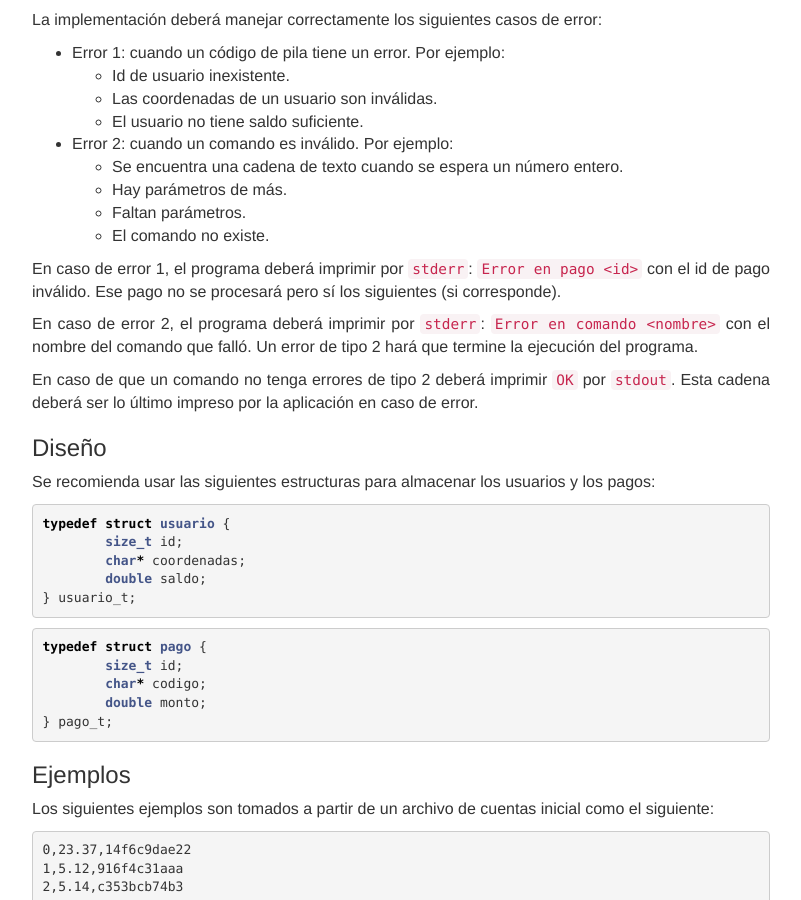
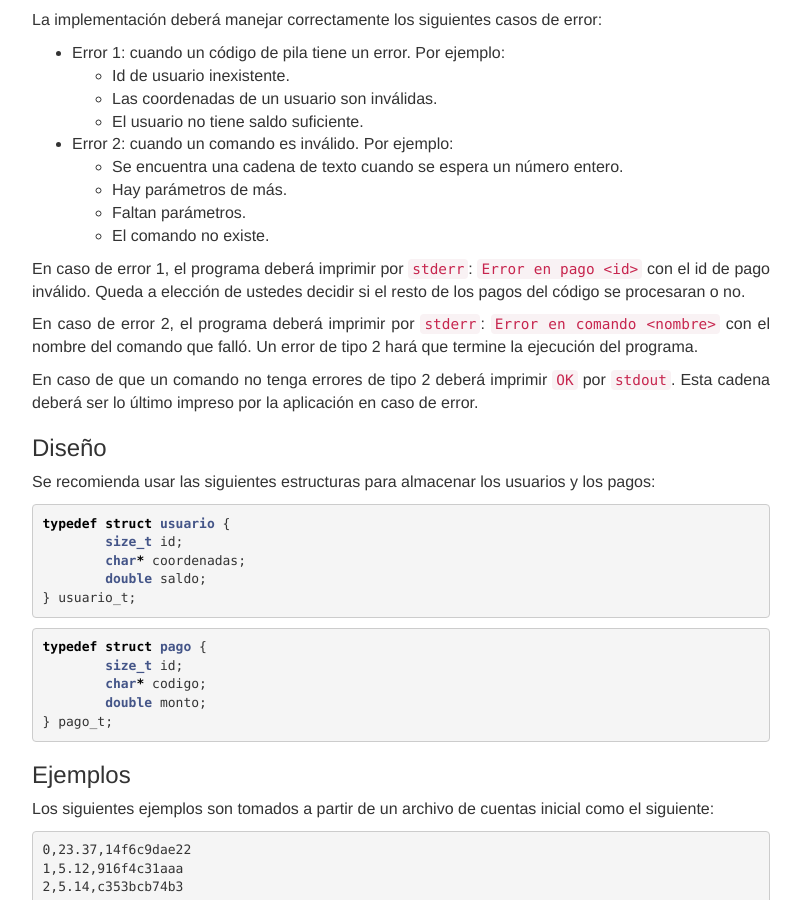
Before and after one commit to algoritmos-rw/algoritmos, a Jekyll site: the page built from static/tps/2017_2/tp1/index.md, in a window 1280 px wide and 900 px high, scrolled down 3694 px. Shown: the whole window, without its empty margins (239-1040 px from the left). Built offline with Jekyll 4.4.1, drawn with Linux system fonts in a browser that asks for light colours.

Commit message:
Aclaración sobre códigos erroneos.

```diff
--- a/static/tps/2017_2/tp1/index.md
+++ b/static/tps/2017_2/tp1/index.md
@@ -212,8 +212,8 @@ La implementación deberá manejar correctamente los siguientes casos de error:
     - El comando no existe.
 
 En caso de error 1, el programa deberá imprimir por `stderr`: `Error en pago <id>`
-con el id de pago inválido. Ese pago no se procesará pero sí los siguientes (si
-corresponde).
+con el id de pago inválido. Queda a elección de ustedes decidir si el resto de
+los pagos del código se procesaran o no.
 
 En caso de error 2, el programa deberá imprimir por `stderr`: `Error en comando <nombre>`
 con el nombre del comando que falló. Un error de tipo 2 hará que termine la
```
